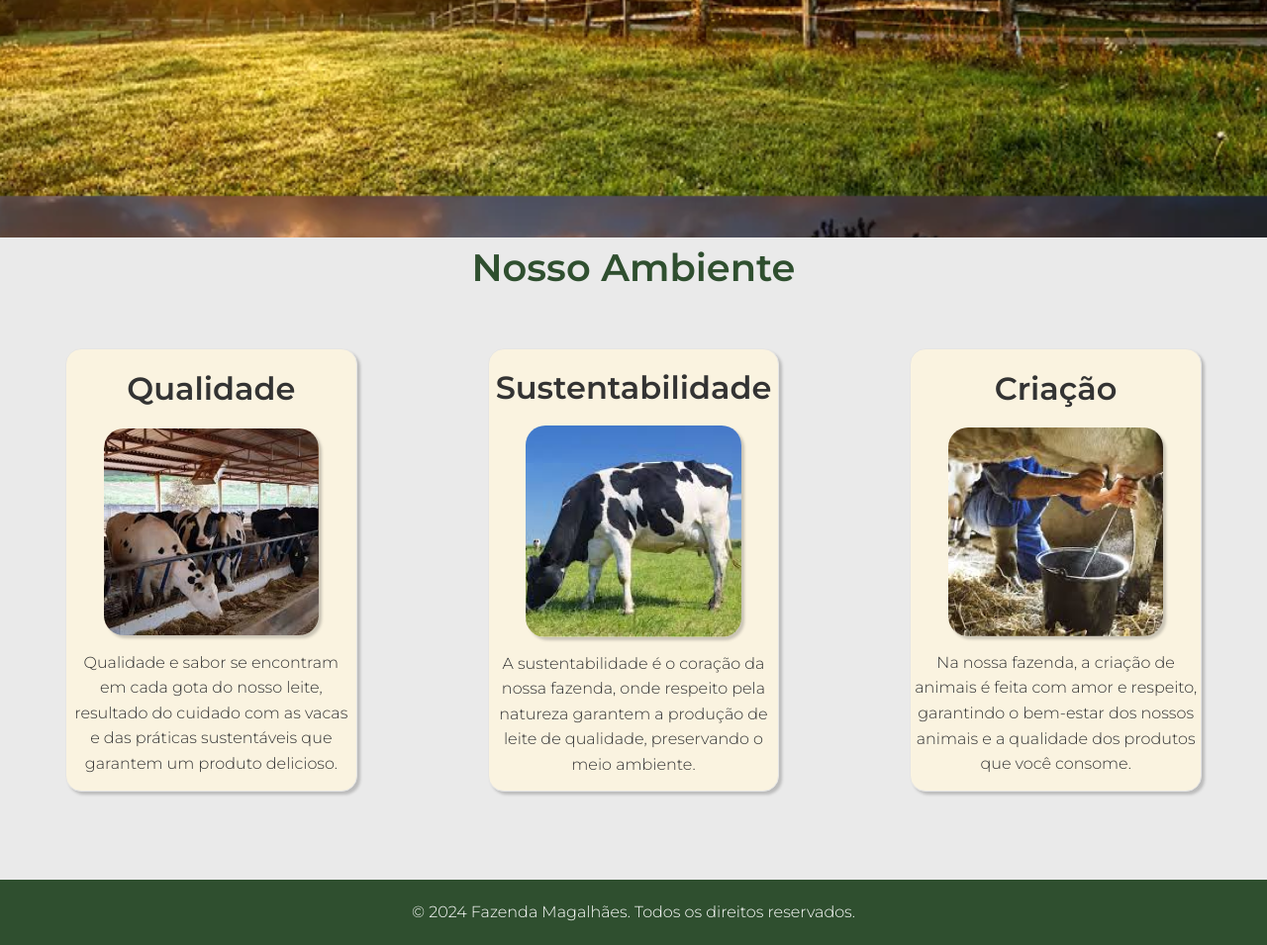
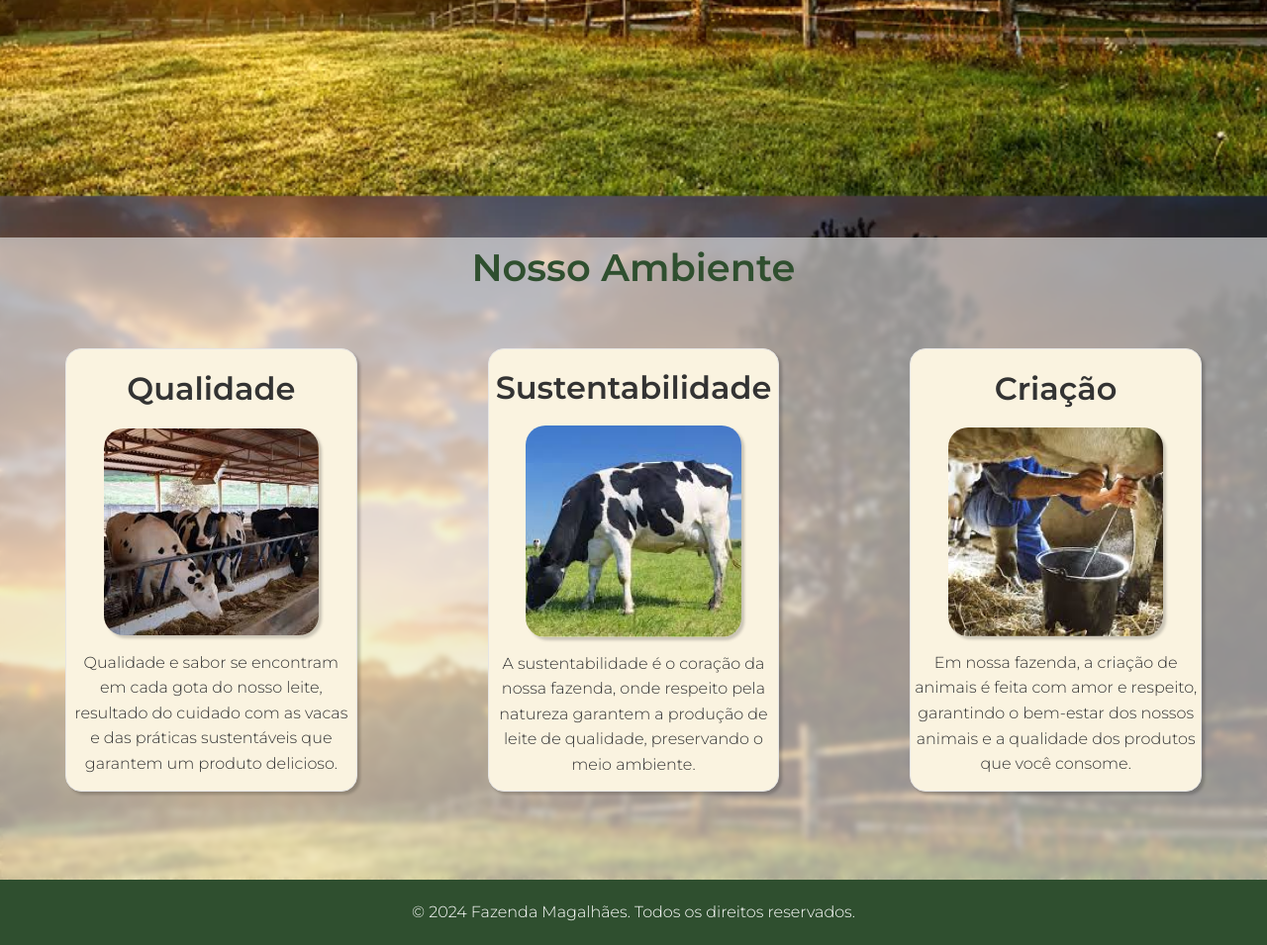
Before and after one commit to The-Vonky/Fazenda-Magalhaes, a PHP site: page /servicos.html in a window 1280 px wide. Shown: the part 602-1557 px from the top of the page at 99% size. Run offline with PHP 8.4, Linux system fonts and the light colour scheme; some web fonts are replaced.

Commit message:
Alterações

```diff
--- a/Fazenda-Magalhaes-desenvolvimento/Fazenda-Magalhaes-desenvolvimento/Fazenda/css/contato.css
+++ b/Fazenda-Magalhaes-desenvolvimento/Fazenda-Magalhaes-desenvolvimento/Fazenda/css/contato.css
@@ -9,6 +9,10 @@ body {
     background-color: #FAF3E0;
     color: #333;
     line-height: 1.6;
+}
+
+body::-webkit-scrollbar {
+    display: none;
 }
 
 header {
--- a/Fazenda-Magalhaes-desenvolvimento/Fazenda-Magalhaes-desenvolvimento/Fazenda/css/home.css
+++ b/Fazenda-Magalhaes-desenvolvimento/Fazenda-Magalhaes-desenvolvimento/Fazenda/css/home.css
@@ -10,6 +10,10 @@ body {
     color: #333;
     line-height: 1.6;
     min-height: 120vh;
+}
+
+body::-webkit-scrollbar {
+    display: none;
 }
 
 header {
--- a/Fazenda-Magalhaes-desenvolvimento/Fazenda-Magalhaes-desenvolvimento/Fazenda/css/servicos.css
+++ b/Fazenda-Magalhaes-desenvolvimento/Fazenda-Magalhaes-desenvolvimento/Fazenda/css/servicos.css
@@ -14,6 +14,10 @@ body {
     background-attachment: fixed;
     background-size: cover;
     background-position: center;
+}
+
+body::-webkit-scrollbar {
+    display: none;
 }
 
 header {
@@ -129,7 +133,8 @@ nav ul li a:hover {
 }
 /*******************Seção 2*************************/
 .stn2 {
-    background-color: #EAEAEA;
+    background-color: #eaeaea9e;
+    backdrop-filter: blur(3px);
 }
 
 .title {
--- a/Fazenda-Magalhaes-desenvolvimento/Fazenda-Magalhaes-desenvolvimento/Fazenda/css/sobreNos.css
+++ b/Fazenda-Magalhaes-desenvolvimento/Fazenda-Magalhaes-desenvolvimento/Fazenda/css/sobreNos.css
@@ -9,6 +9,10 @@ body {
     background-color: #FAF3E0;
     color: #333;
     line-height: 1.6;
+}
+
+body::-webkit-scrollbar {
+    display: none;
 }
 
 header {
--- a/Fazenda-Magalhaes-desenvolvimento/Fazenda-Magalhaes-desenvolvimento/Fazenda/servicos.html
+++ b/Fazenda-Magalhaes-desenvolvimento/Fazenda-Magalhaes-desenvolvimento/Fazenda/servicos.html
@@ -59,7 +59,7 @@
                 <div class="image">
                     <img src="img/vaca1.png" alt="">
                 </div>
-                <p>Na nossa fazenda, a criação de animais é feita com amor e respeito, garantindo o bem-estar dos nossos animais e a qualidade dos produtos que você consome.</p>
+                <p>Em nossa fazenda, a criação de animais é feita com amor e respeito, garantindo o bem-estar dos nossos animais e a qualidade dos produtos que você consome.</p>
             </div>
         </div>
     </section>
```
